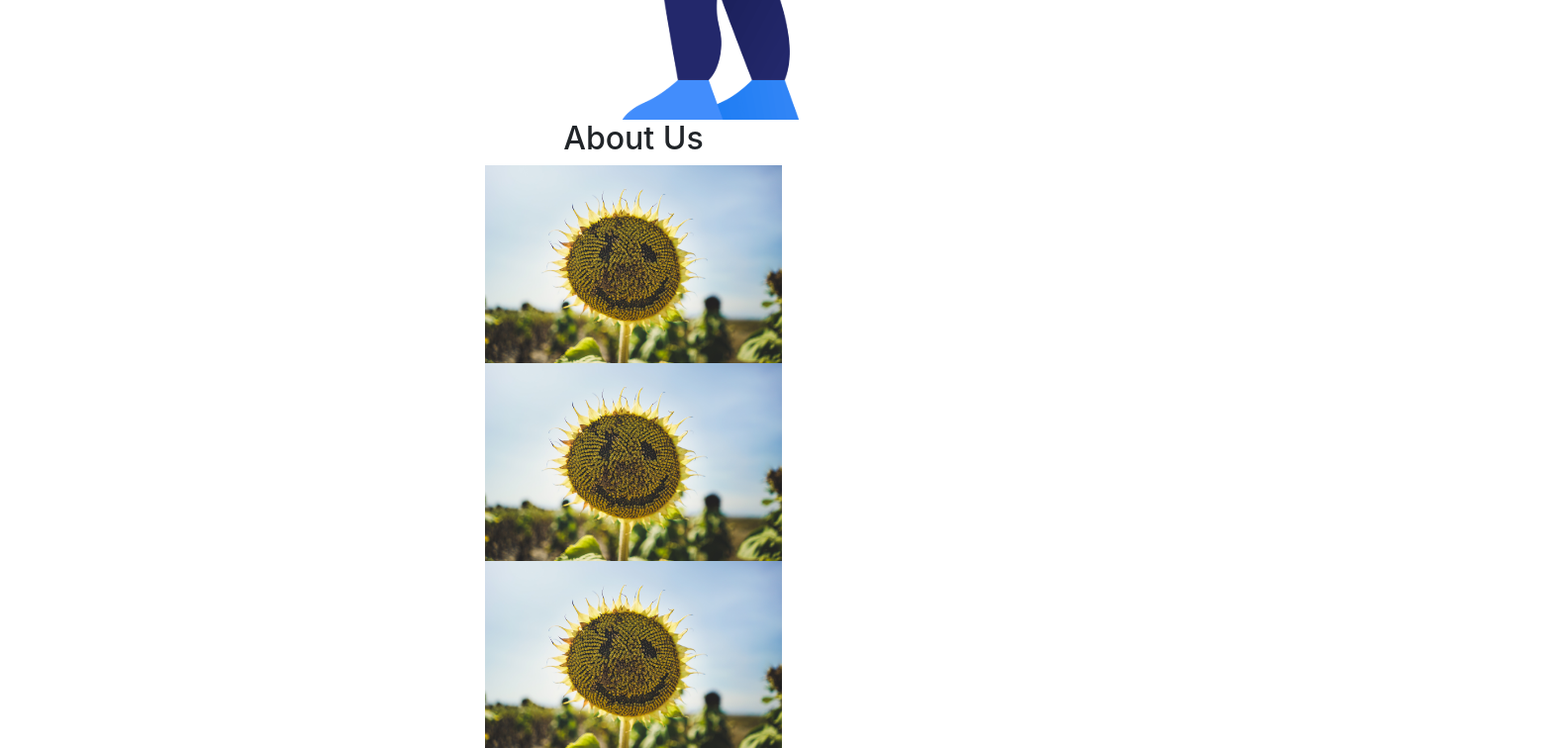
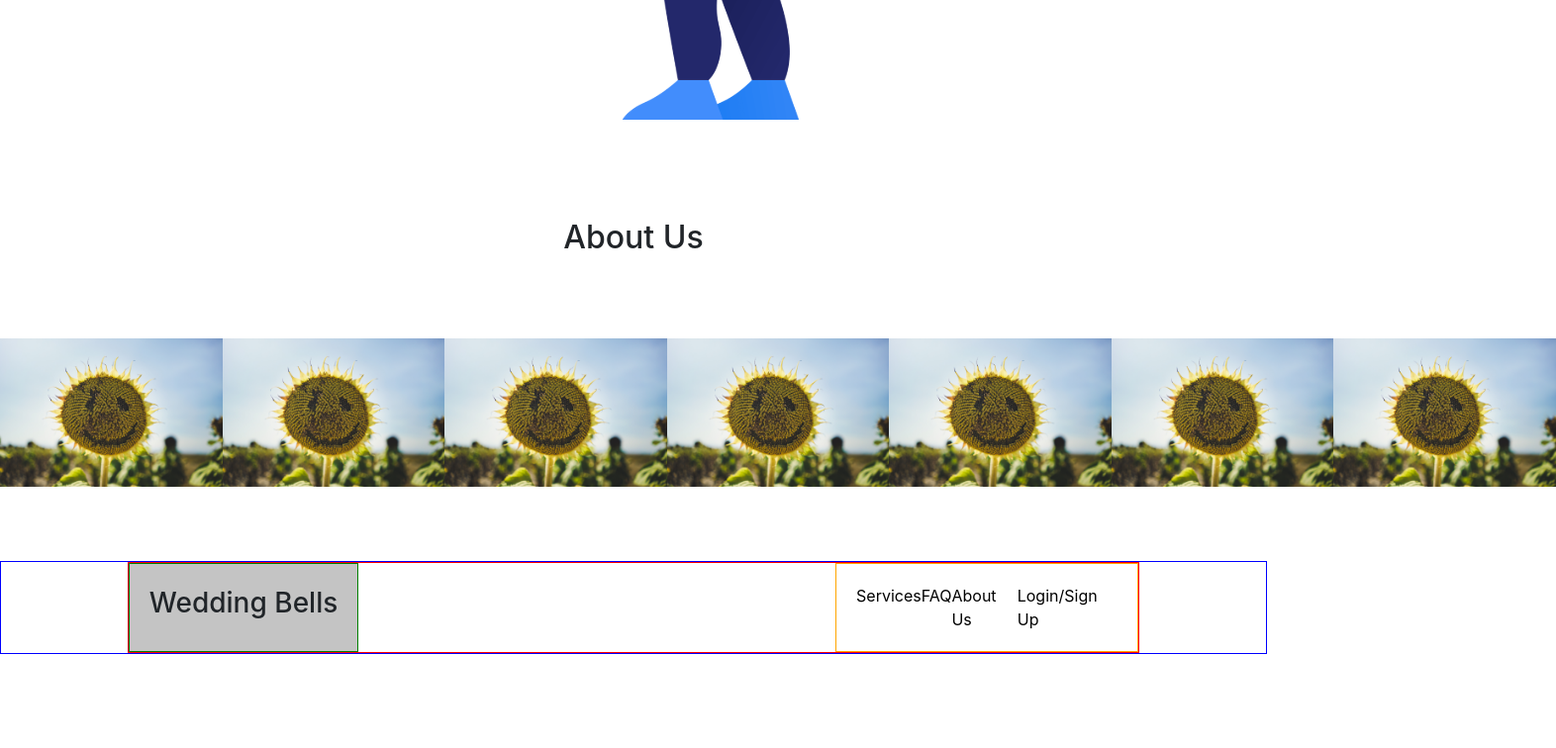
Before and after one commit to BloomTech-Labs/wedding-bells-fe, a React (Create React App) app in the folder weddingbells/: page / in a window 1280 px wide. Shown: the part 2360-3116 px from the top of the page at 99% size, 1572 px wide, since content can reach past the window. After the commit the page ends 3021 px from the top, so only its background shows below. Built offline with nearby package versions, Linux system fonts and the light colour scheme.

Commit message:
style About.js

```diff
--- a/weddingbells/src/components/About/About.js
+++ b/weddingbells/src/components/About/About.js
@@ -34,19 +34,31 @@ export default function About() {
 		},
 	];
 
+	const About = styled.h2`
+		margin-top: 100px;
+	`;
+
+	const Team = styled.div`
+		display: flex;
+		flex-direction: row;
+		justify-content: space-evenly;
+		align-items: center;
+		height: 300px;
+	`;
+
 	const TeamPics = styled.img`
-		height: 200px;
+		height: 150px;
 		width: auto;
 	`;
 
 	return (
 		<div>
-			<h2>About Us</h2>
-			{team.map(dev => (
-				<div>
+			<About>About Us</About>
+			<Team>
+				{team.map(dev => (
 					<TeamPics src={dev.img} />
-				</div>
-			))}
+				))}
+			</Team>
 		</div>
 	);
 }
```
